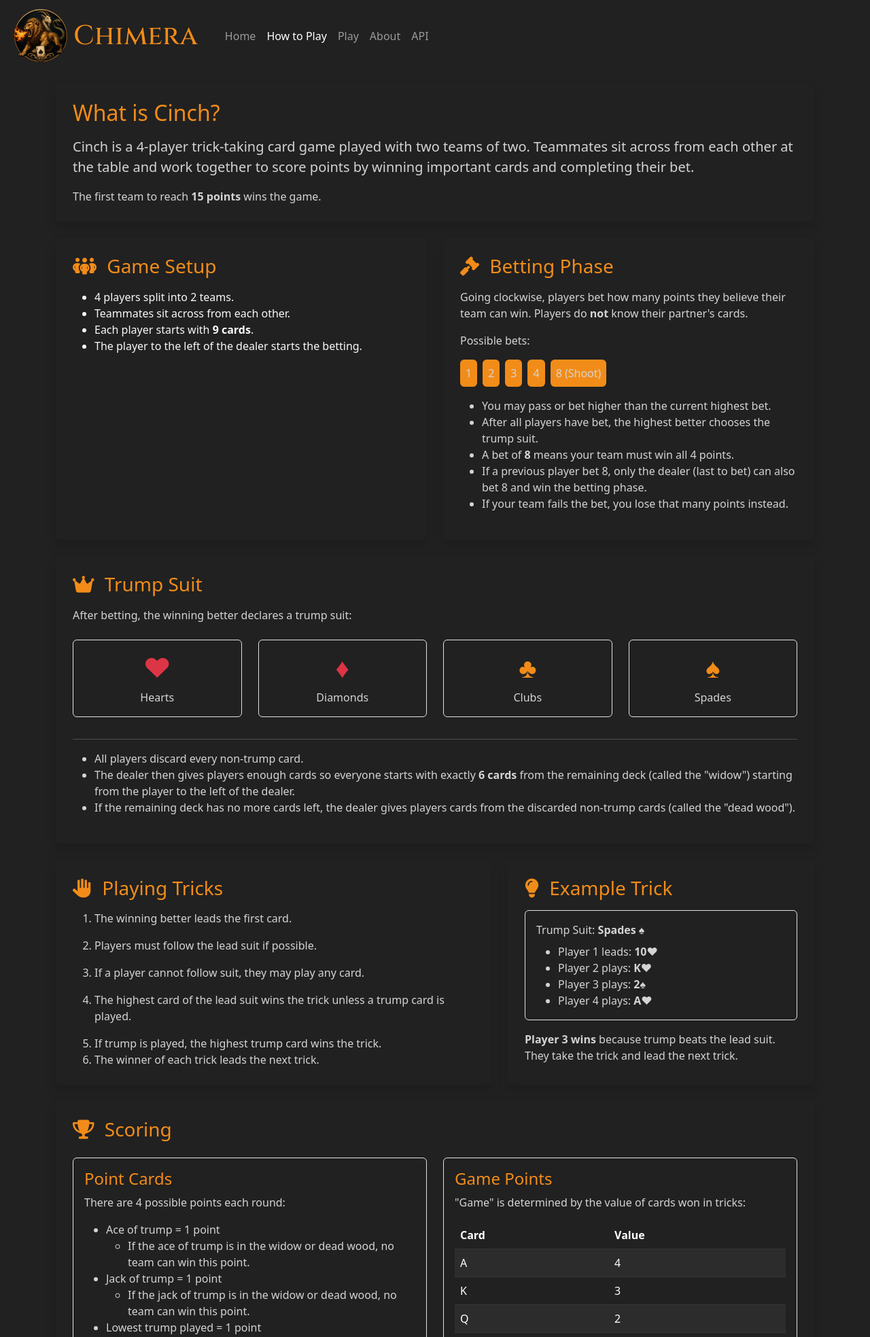
After one commit to Saptak625/play-chimera, a Flask app: page /how-to-play in a window 1280 px wide. The commit adds this page. Shown: the top 1967 px of the page at 68% size. Run offline with Flask 2, Linux system fonts and the light colour scheme; some libraries are stand-ins or nearby versions.

Commit message:
Add how to play html

```diff
--- a/app.py
+++ b/app.py
@@ -99,11 +99,13 @@ def add_security_headers(response):
 def index():
     return render_template('index.html', data=None)
 
+@app.route('/how-to-play', methods=['GET'])
+def how_to_play():
+    return render_template('how_to_play.html', data=None)
 
 @app.route('/play', methods=['GET'])
 def play():
     return render_template('play.html', data=None)
-
 
 @app.route('/about', methods=['GET'])
 def about():
--- /dev/null
+++ b/templates/how_to_play.html
@@ -0,0 +1,340 @@
+{% extends "template.html" %}
+
+{% block title %}How to Play Cinch{% endblock title %}
+
+{% block navLink %}how-to-play{% endblock navLink %}
+
+{% block pageTitle %}How to Play Cinch{% endblock pageTitle %}
+
+{% block body %}
+
+<div class="row g-4">
+
+  <!-- Introduction -->
+  <div class="col-12">
+    <div class="card bg-dark border-secondary shadow">
+      <div class="card-body p-4">
+        <h2 class="text-primary mb-3">
+          What is Cinch?
+        </h2>
+
+        <p class="lead">
+          Cinch is a 4-player trick-taking card game played with two teams of two.
+          Teammates sit across from each other at the table and work together to
+          score points by winning important cards and completing their bet.
+        </p>
+
+        <p class="mb-0">
+          The first team to reach <strong>15 points</strong> wins the game.
+        </p>
+      </div>
+    </div>
+  </div>
+
+  <!-- Setup -->
+  <div class="col-lg-6">
+    <div class="card h-100 bg-dark border-secondary shadow">
+      <div class="card-body p-4">
+        <h3 class="text-primary mb-3">
+          <i class="fa-solid fa-people-group me-2"></i>
+          Game Setup
+        </h3>
+
+        <ul class="list-group list-group-flush">
+          <li class="list-group-item bg-dark text-light border-secondary">
+            4 players split into 2 teams.
+          </li>
+          <li class="list-group-item bg-dark text-light border-secondary">
+            Teammates sit across from each other.
+          </li>
+          <li class="list-group-item bg-dark text-light border-secondary">
+            Each player starts with <strong>9 cards</strong>.
+          </li>
+          <li class="list-group-item bg-dark text-light border-secondary">
+            The player to the left of the dealer starts the betting.
+          </li>
+        </ul>
+      </div>
+    </div>
+  </div>
+
+  <!-- Betting -->
+  <div class="col-lg-6">
+    <div class="card h-100 bg-dark border-secondary shadow">
+      <div class="card-body p-4">
+        <h3 class="text-primary mb-3">
+          <i class="fa-solid fa-gavel me-2"></i>
+          Betting Phase
+        </h3>
+
+        <p>
+          Going clockwise, players bet how many points they believe their team can win.
+          Players do <strong>not</strong> know their partner's cards.
+        </p>
+
+        <p>Possible bets:</p>
+
+        <div class="d-flex flex-wrap gap-2 mb-3">
+            <span class="badge bg-primary p-2 rounded-2">1</span>
+            <span class="badge bg-primary p-2 rounded-2">2</span>
+            <span class="badge bg-primary p-2 rounded-2">3</span>
+            <span class="badge bg-primary p-2 rounded-2">4</span>
+            <span class="badge bg-primary p-2 rounded-2">8 (Shoot)</span>
+        </div>
+
+        <ul>
+          <li>You may pass or bet higher than the current highest bet.</li>
+          <li>After all players have bet, the highest better chooses the trump suit.</li>
+          <li>
+            A bet of <strong>8</strong> means your team must win all 4 points.
+          </li>
+          <li>If a previous player bet 8, only the dealer (last to bet) can also bet 8 and win the betting phase.</li>
+          <li>
+            If your team fails the bet, you lose that many points instead.
+          </li>
+        </ul>
+      </div>
+    </div>
+  </div>
+
+  <!-- Trump -->
+  <div class="col-12">
+    <div class="card bg-dark border-secondary shadow">
+      <div class="card-body p-4">
+        <h3 class="text-primary mb-3">
+          <i class="fa-solid fa-crown me-2"></i>
+          Trump Suit
+        </h3>
+
+        <p>
+          After betting, the winning better declares a trump suit:
+        </p>
+
+        <div class="row text-center mt-4">
+          <div class="col-6 col-md-3 mb-3">
+            <div class="border rounded p-3 h-100">
+              <h1 class="text-danger">♥</h1>
+              <p class="mb-0">Hearts</p>
+            </div>
+          </div>
+
+          <div class="col-6 col-md-3 mb-3">
+            <div class="border rounded p-3 h-100">
+              <h1 class="text-danger">♦</h1>
+              <p class="mb-0">Diamonds</p>
+            </div>
+          </div>
+
+          <div class="col-6 col-md-3 mb-3">
+            <div class="border rounded p-3 h-100">
+              <h1>♣</h1>
+              <p class="mb-0">Clubs</p>
+            </div>
+          </div>
+
+          <div class="col-6 col-md-3 mb-3">
+            <div class="border rounded p-3 h-100">
+              <h1>♠</h1>
+              <p class="mb-0">Spades</p>
+            </div>
+          </div>
+        </div>
+
+        <hr>
+
+        <ul>
+          <li>All players discard every non-trump card.</li>
+          <li>The dealer then gives players enough cards so everyone starts with exactly <strong>6 cards</strong> from the remaining deck (called the "widow") starting from the player to the left of the dealer.</li>
+          <li>If the remaining deck has no more cards left, the dealer gives players cards from the discarded non-trump cards (called the "dead wood").</li>
+        </ul>
+      </div>
+    </div>
+  </div>
+
+  <!-- Playing Tricks -->
+  <div class="col-lg-7">
+    <div class="card h-100 bg-dark border-secondary shadow">
+      <div class="card-body p-4">
+        <h3 class="text-primary mb-3">
+          <i class="fa-solid fa-hand me-2"></i>
+          Playing Tricks
+        </h3>
+
+        <ol class="mb-0">
+          <li class="mb-3">
+            The winning better leads the first card.
+          </li>
+
+          <li class="mb-3">
+            Players must follow the lead suit if possible.
+          </li>
+
+          <li class="mb-3">
+            If a player cannot follow suit, they may play any card.
+          </li>
+
+          <li class="mb-3">
+            The highest card of the lead suit wins the trick unless a trump card is played.
+          </li>
+
+          <li>
+            If trump is played, the highest trump card wins the trick.
+          </li>
+
+          <li>
+            The winner of each trick leads the next trick.
+          </li>
+        </ol>
+      </div>
+    </div>
+  </div>
+
+  <!-- Example -->
+  <div class="col-lg-5">
+    <div class="card h-100 bg-dark border-secondary shadow">
+      <div class="card-body p-4">
+        <h3 class="text-primary mb-3">
+          <i class="fa-solid fa-lightbulb me-2"></i>
+          Example Trick
+        </h3>
+
+        <div class="border rounded p-3 mb-3">
+          <p class="mb-2">
+            Trump Suit: <strong>Spades ♠</strong>
+          </p>
+
+          <ul class="mb-0">
+            <li>Player 1 leads: <strong>10♥</strong></li>
+            <li>Player 2 plays: <strong>K♥</strong></li>
+            <li>Player 3 plays: <strong>2♠</strong></li>
+            <li>Player 4 plays: <strong>A♥</strong></li>
+          </ul>
+        </div>
+
+        <div class="alert alert-primary mb-0">
+          <strong>Player 3 wins</strong> because trump beats the lead suit. They take the trick and lead the next trick.
+        </div>
+      </div>
+    </div>
+  </div>
+
+  <!-- Scoring -->
+  <div class="col-12">
+    <div class="card bg-dark border-secondary shadow">
+      <div class="card-body p-4">
+        <h3 class="text-primary mb-4">
+          <i class="fa-solid fa-trophy me-2"></i>
+          Scoring
+        </h3>
+
+        <div class="row g-4">
+
+          <div class="col-md-6">
+            <div class="border rounded p-3 h-100">
+              <h4 class="text-primary">Point Cards</h4>
+
+              <p class="mb-3">
+                There are 4 possible points each round:
+              </p>
+
+              <ul class="mb-0">
+                <li>
+                    Ace of trump = 1 point
+                </li>
+                <ul>
+                    <li>
+                        If the ace of trump is in the widow or dead wood, no team can win this point.
+                    </li>
+                </ul>
+                <li>Jack of trump = 1 point</li>
+                <ul>
+                    <li>
+                        If the jack of trump is in the widow or dead wood, no team can win this point.
+                    </li>
+                </ul>
+                <li>Lowest trump played = 1 point</li>
+                <ul>
+                    <li>
+                        The lowest trump is typically the 2 of trump, but if the 2 of trump is in the widow or dead wood, the lowest trump becomes the 3 of trump, and so on.
+                    </li>
+                </ul>
+                <li>Game = 1 point</li>
+                <ul>
+                    <li>
+                        "Game" is determined by the value of cards won in tricks as described in the right section.
+                    </li>
+                    <li>
+                        If there is a tie in "game" points, no team wins this point.
+                    </li>
+                </ul>
+              </ul>
+            </div>
+          </div>
+
+          <div class="col-md-6">
+            <div class="border rounded p-3 h-100">
+              <h4 class="text-primary">Game Points</h4>
+
+              <p>
+                "Game" is determined by the value of cards won in tricks:
+              </p>
+
+              <table class="table table-dark table-striped mb-0">
+                <thead>
+                  <tr>
+                    <th>Card</th>
+                    <th>Value</th>
+                  </tr>
+                </thead>
+
+                <tbody>
+                  <tr>
+                    <td>A</td>
+                    <td>4</td>
+                  </tr>
+                  <tr>
+                    <td>K</td>
+                    <td>3</td>
+                  </tr>
+                  <tr>
+                    <td>Q</td>
+                    <td>2</td>
+                  </tr>
+                  <tr>
+                    <td>J</td>
+                    <td>1</td>
+                  </tr>
+                  <tr>
+                    <td>10</td>
+                    <td>10</td>
+                  </tr>
+                </tbody>
+              </table>
+            </div>
+          </div>
+        </div>
+      </div>
+    </div>
+  </div>
+
+  <div class="col-12">
+    <div class="card bg-dark border-secondary shadow">
+      <div class="card-body p-4">
+        <h3 class="text-primary mb-3">
+          <i class="fa-solid fa-flag-checkered me-2"></i>
+          Winning the Game
+        </h3>
+        <p>
+            After all 6 tricks are played (one round), each team counts how many points they won. If the betting team won at least as many points as they bet, they score the points they won. Otherwise, they lose the points they bet. The other team scores the points they won regardless of the betting outcome.
+        </p>
+        <p>
+            After the team scores have been recalculated based on the round's outcome, the dealer role moves to the player on the left of the current dealer and a new betting phase begins. The first team to reach 15 points wins the game. If both teams reach 15 points in the same round, the team that bet in that round wins the game.
+        </p>
+      </div>
+    </div>
+  </div>
+
+</div>
+{% endblock body %}
+
+{% block results %}{% endblock results %}
--- a/templates/index.html
+++ b/templates/index.html
@@ -21,8 +21,11 @@
         <a href="/play" class="btn btn-primary btn-lg px-5 gap-3 fw-bold">
           <i class="fa-solid fa-play me-2"></i>Play Online
         </a>
+        <a href="/how-to-play" class="btn btn-outline-light btn-lg px-5 gap-3 fw-bold">
+          <i class="fa-solid fa-book me-2"></i>How to Play
+        </a>
         <a href="/about" class="btn btn-outline-light btn-lg px-5 gap-3 fw-bold">
-          </i>Learn More
+          <i class="fa-solid fa-hexagon-nodes me-2"></i>Learn More
         </a>
         <a href="/api" class="btn btn-outline-light btn-lg px-5 gap-3 fw-bold">
           <i class="fa-solid fa-code me-2"></i>API Documentation
--- a/templates/template.html
+++ b/templates/template.html
@@ -34,6 +34,9 @@
         <ul class="navbar-nav me-auto mb-2 mb-lg-0">
           <li class="nav-item">
             <a class="nav-link" id="home" href="/">Home</a>
+          </li>
+          <li class="nav-item">
+            <a class="nav-link" id="how-to-play" href="/how-to-play">How to Play</a>
           </li>
           <li class="nav-item">
             <a class="nav-link" id="play" href="/play">Play</a>
@@ -84,6 +87,7 @@
     <div class="col text-center mx-3">Copyright © 2026 Chimera V1. All rights reserved.</div>
     <div class="col mx-3">
       <a class="mx-2" href="/">Home</a>
+      <a class="mx-2" href="/how-to-play">How to Play</a>
       <a class="mx-2" href="/play">Play</a>
       <a class="mx-2" href="/about">About</a>
       <a class="mx-2" href="/api">API</a>
@@ -92,7 +96,7 @@
   {% block script %}{% endblock script %}
   <script type="text/javascript" src="/static/gen/packed.4d09ca2f.js"></script>
   <script>
-    const navLink = document.getElementById({% block navLink %}{% endblock navLink %}.id);
+    const navLink = document.getElementById("{% block navLink %}{% endblock navLink %}");
     navLink.classList.add("active");
   </script>
   <script src="https://cdn.jsdelivr.net/npm/@popperjs/core@2.11.6/dist/umd/popper.min.js" integrity="sha384-oBqDVmMz9ATKxIep9tiCxS/Z9fNfEXiDAYTujMAeBAsjFuCZSmKbSSUnQlmh/jp3" crossorigin="anonymous"></script>
```
